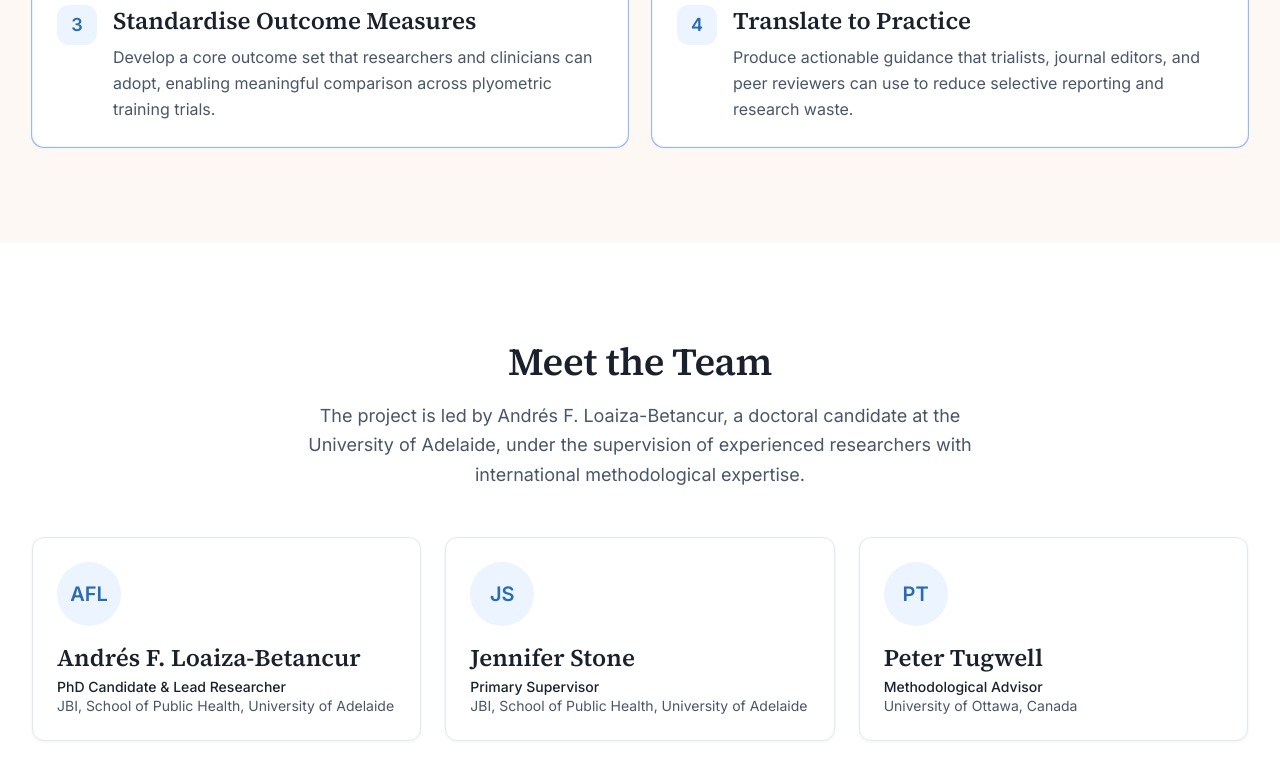
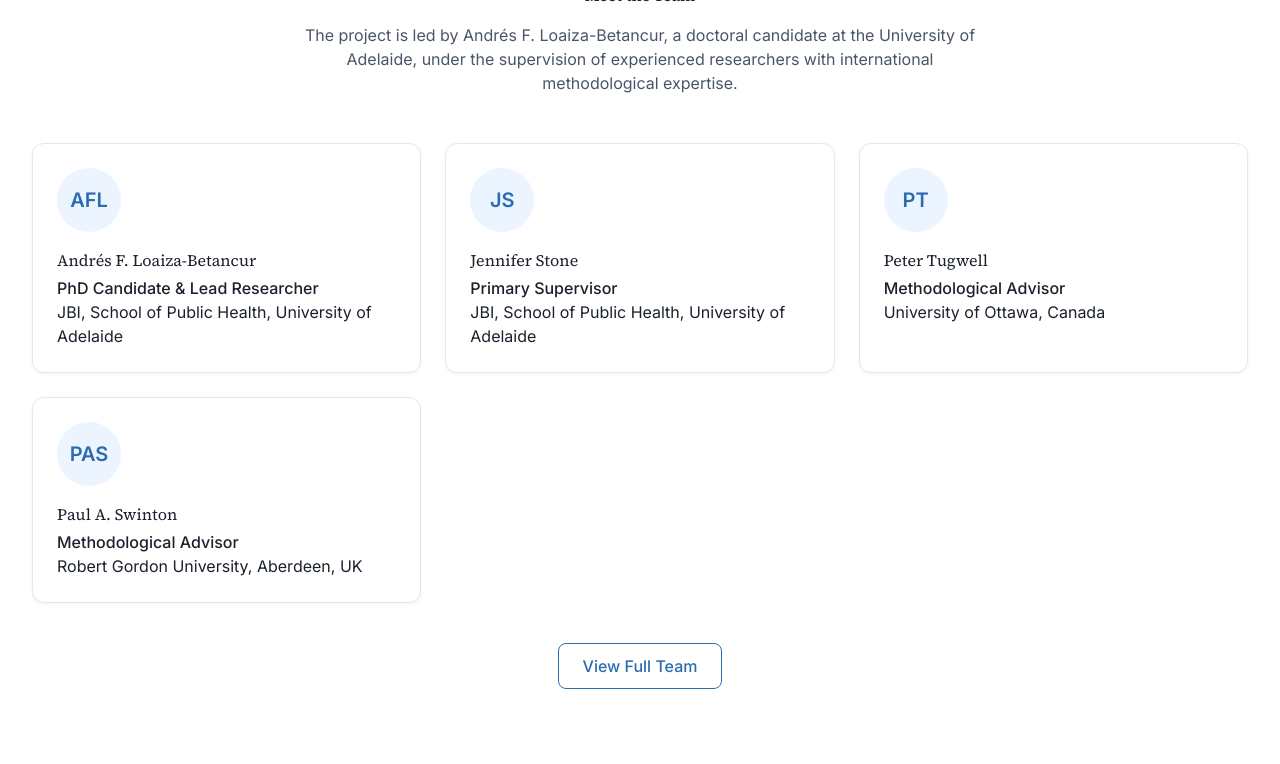
Before and after one commit to LoaizaBetancur/CAPIS-Project-Website, a Next.js app: page /about in a window 1280 px wide. Shown: the part 3932-4696 px from the top of the page. Built offline with nearby package versions, Linux system fonts and the light colour scheme.

Commit message:
Update globals.css

```diff
--- a/app/globals.css
+++ b/app/globals.css
@@ -2,7 +2,6 @@
 @tailwind components;
 @tailwind utilities;
 
-/* ── Design tokens ── */
 :root {
   --color-bg: #FDF8F3;
   --color-surface: #FFFFFF;
@@ -19,158 +18,56 @@
   --font-mono: "JetBrains Mono", monospace;
 }
 
-/* ── Base reset ── */
-@layer base {
-  *,
-  *::before,
-  *::after {
-    box-sizing: border-box;
-  }
-
 html {
   scroll-behavior: smooth;
-    -webkit-text-size-adjust: 100%;
 }
 
 body {
-    @apply bg-bg text-text font-body antialiased;
-    line-height: 1.6;
+  background-color: var(--color-bg);
+  color: var(--color-text);
+  font-family: var(--font-body);
+  -webkit-font-smoothing: antialiased;
+  -moz-osx-font-smoothing: grayscale;
 }
 
-  /* Skip-to-content link */
 .skip-link {
-    @apply sr-only focus:not-sr-only focus:fixed focus:top-4 focus:left-4 focus:z-[100]
-      focus:bg-accent focus:text-white focus:px-4 focus:py-2 focus:rounded-md
-      focus:shadow-overlay focus:outline-none;
+  position: absolute;
+  width: 1px;
+  height: 1px;
+  padding: 0;
+  margin: -1px;
+  overflow: hidden;
+  clip: rect(0, 0, 0, 0);
+  white-space: nowrap;
+  border-width: 0;
 }
 
-  /* Focus ring */
-  :focus-visible {
-    outline: 2px solid var(--color-accent);
-    outline-offset: 2px;
-    border-radius: 4px;
+.skip-link:focus {
+  position: fixed;
+  top: 1rem;
+  left: 1rem;
+  z-index: 100;
+  width: auto;
+  height: auto;
+  padding: 0.5rem 1rem;
+  margin: 0;
+  overflow: visible;
+  clip: auto;
+  white-space: normal;
+  background-color: var(--color-accent);
+  color: white;
+  border-radius: 0.375rem;
+  text-decoration: none;
+  font-weight: 500;
 }
 
-  /* Selection */
 ::selection {
   background-color: var(--color-accent-soft);
   color: var(--color-text);
 }
-}
-
-/* ── Typography utilities ── */
-@layer components {
-  .text-display {
-    font-family: var(--font-display);
-    font-weight: 600;
-    line-height: 1.15;
-    letter-spacing: -0.02em;
-    color: var(--color-text);
-  }
-
-  .text-display-lg {
-    @apply text-display;
-    font-size: clamp(2.25rem, 4vw, 3.5rem);
-  }
-
-  .text-display-md {
-    @apply text-display;
-    font-size: clamp(1.75rem, 3vw, 2.5rem);
-    line-height: 1.2;
-    letter-spacing: -0.01em;
-  }
-
-  .text-display-sm {
-    @apply text-display;
-    font-size: clamp(1.25rem, 2vw, 1.5rem);
-    line-height: 1.3;
-    letter-spacing: 0;
-  }
-
-  .text-lead {
-    @apply font-body text-[1.125rem] leading-relaxed text-text;
-  }
-
-  .text-body {
-    @apply font-body text-base leading-relaxed text-text;
-  }
-
-  .text-caption {
-    @apply font-body text-sm leading-snug text-text-muted;
-  }
-
-  .text-mono {
-    font-family: var(--font-mono);
-    font-size: 0.8125rem;
-    line-height: 1.5;
-    color: var(--color-muted);
-  }
-}
-
-/* ── Animations (respects reduced motion) ── */
-@layer utilities {
-  .animate-fade-in {
-    animation: fadeIn 0.4s ease-out both;
-  }
-
-  .animate-fade-up {
-    animation: fadeUp 0.5s ease-out both;
-  }
-
-  @keyframes fadeIn {
-    from { opacity: 0; }
-    to { opacity: 1; }
-  }
-
-  @keyframes fadeUp {
-    from {
-      opacity: 0;
-      transform: translateY(12px);
-    }
-    to {
-      opacity: 1;
-      transform: translateY(0);
-    }
-  }
 
 @media (prefers-reduced-motion: reduce) {
-    .animate-fade-in,
-    .animate-fade-up {
-      animation: none;
-    }
-
   html {
     scroll-behavior: auto;
   }
 }
-}
-
-/* ── FAQ accordion animation ── */
-.faq-answer-enter {
-  max-height: 0;
-  opacity: 0;
-  overflow: hidden;
-  transition: max-height 0.4s ease, opacity 0.3s ease;
-}
-
-.faq-answer-open {
-  max-height: 600px;
-  opacity: 1;
-  overflow: hidden;
-}
-
-/* ── Timeline connector ── */
-.timeline-connector {
-  position: relative;
-}
-
-.timeline-connector::before {
-  content: "";
-  position: absolute;
-  left: 50%;
-  top: 0;
-  bottom: 0;
-  width: 2px;
-  background: var(--color-border);
-  transform: translateX(-50%);
-}
```
Lines whose indentation alone changed are shown as unchanged.
